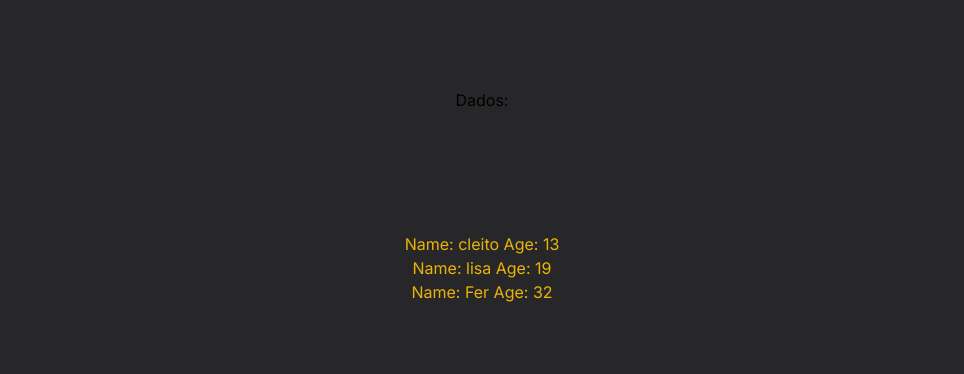
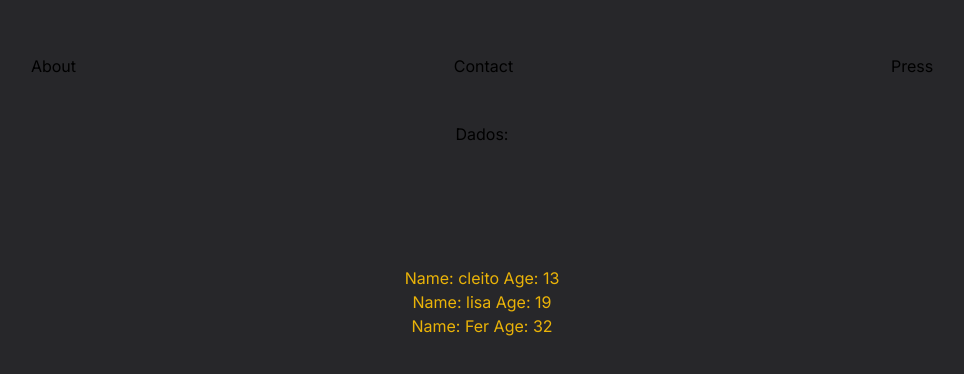
Before and after one commit to igorsantos13/garbagefrfr, a Next.js app: page / in a window 1280 px wide. Shown: the part 204-578 px from the top of the page, without its empty margins (158-1122 px from the left). Built offline with nearby package versions, Linux system fonts and the light colour scheme.

Commit message:
header added

```diff
--- /dev/null
+++ b/src/app/header.tsx
@@ -0,0 +1,21 @@
+export default function Header(){
+    return(
+        <header className="w-screen mb-11">
+            <nav>
+                <ul>
+                    <li className="flex flex-row justify-around ">
+                        <AnchorLink >About</AnchorLink>
+                        <AnchorLink >Contact</AnchorLink>
+                        <AnchorLink >Press</AnchorLink>
+                    </li>
+                </ul>
+            </nav>
+        </header>
+    )
+}
+
+function AnchorLink(props: any){
+    return(
+        <a className="cursor-pointer hover:text-sky-700" href="#">{props.children}</a>
+    )
+}
--- a/src/app/page.tsx
+++ b/src/app/page.tsx
@@ -1,5 +1,6 @@
 "use client"
 import { useState } from "react"
+import Header from "./header"
 
 export default function Home() {
   const data = [
@@ -22,12 +23,13 @@ export default function Home() {
     setRowSelected(data)
   }
   return (
-    <div className="flex flex-col justify-center items-center bg-zinc-800 h-screen">
+    <div className="flex flex-col items-center justify-center h-screen bg-zinc-800">
+      <Header></Header>
       <h1>Dados:</h1>
       <h4 className="mt-10">{rowSelected?.name}</h4>
-      <ul className="flex flex-col justify-center items-center mt-20">
+      <ul className="flex flex-col items-center justify-center mt-20">
         {data.map(person =>
-        <li onClick={()=> handleSelectedRow(person)} className="cursor-pointer text-yellow-500" key={person.id}>Name: {person.name} Age: {person.age}</li>)
+        <li onClick={()=> handleSelectedRow(person)} className="text-yellow-500 cursor-pointer" key={person.id}>Name: {person.name} Age: {person.age}</li>)
       }
       </ul>
     </div>
```
